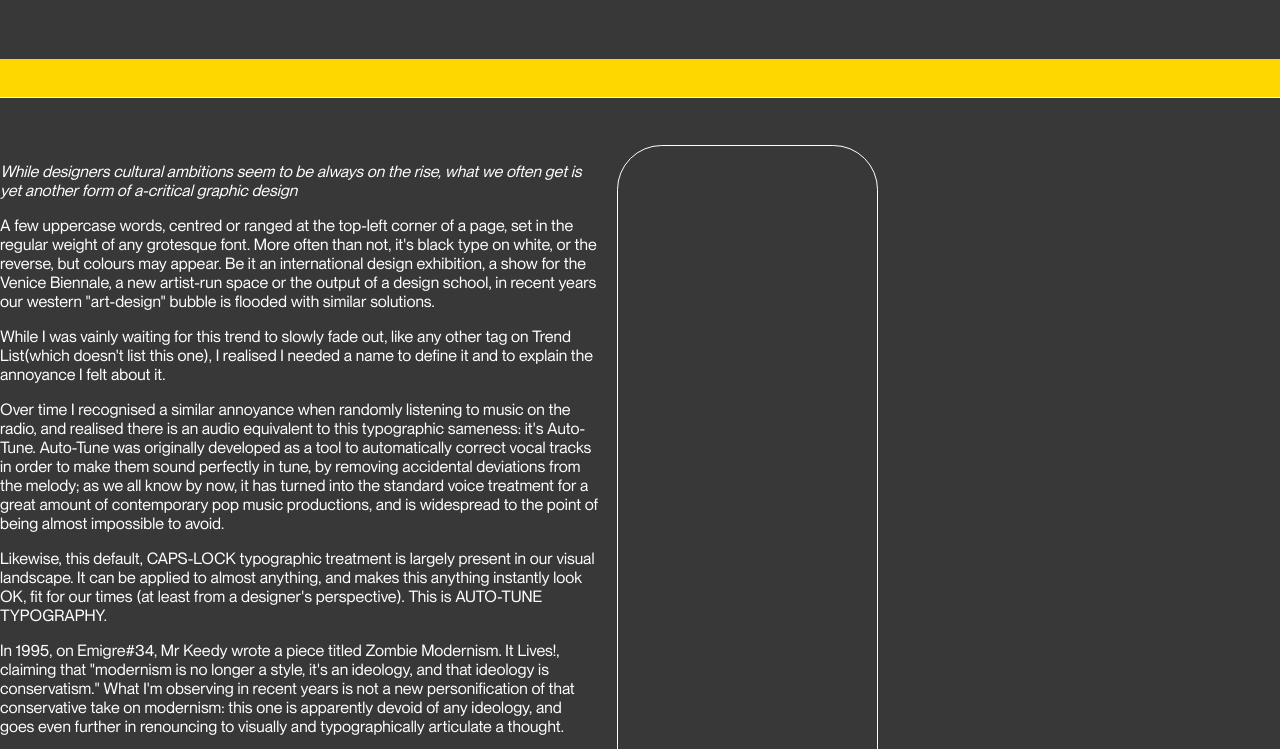
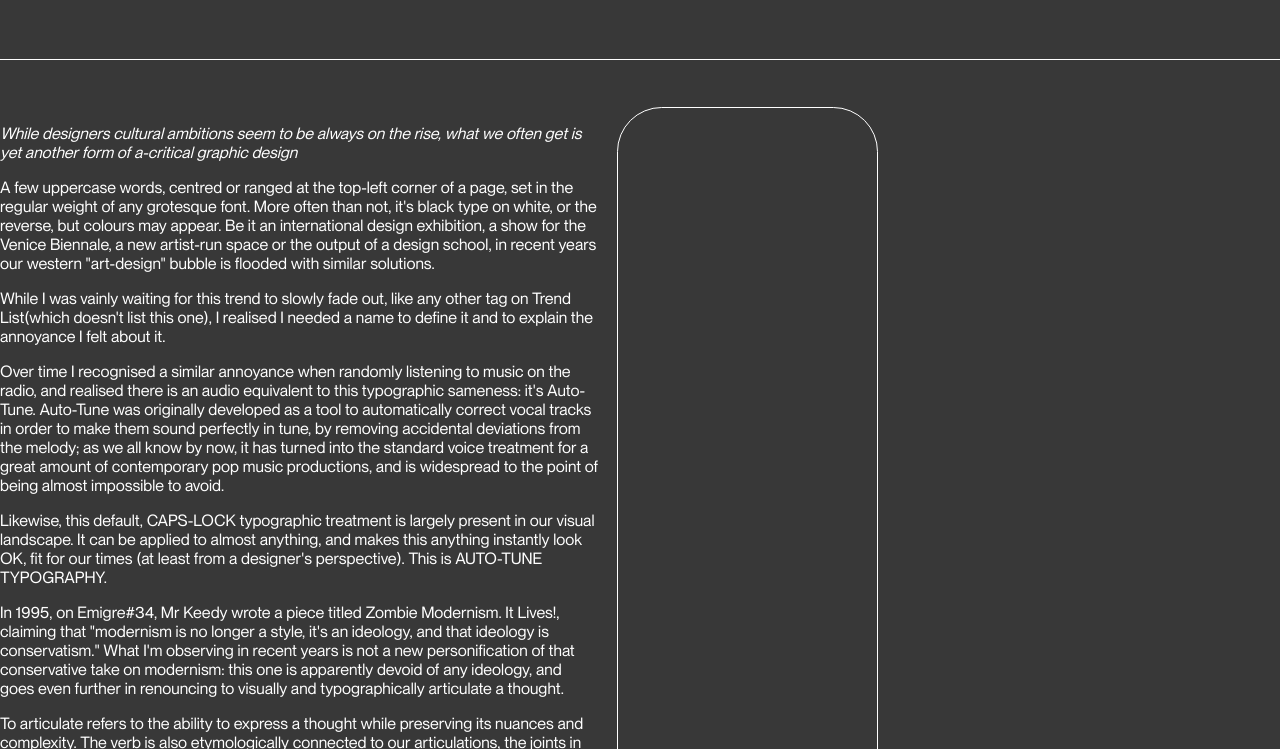
Before and after one commit to prututu/spread, a plain HTML site: page index.html in a window 1280 px wide. Shown: the part 622-1371 px from the top of the page. Drawn offline with Linux system fonts and the light colour scheme; a web font is replaced by a local one.

Commit message:
Merge reversed, changes to print

```diff
--- a/style.css
+++ b/style.css
@@ -41,7 +41,7 @@
 
     --page-spacing:24px;
 
-    --background-color: black;
+    --background-color: #383838;
     --arrow-width: 6vw;
 
     /* side bubbles */
@@ -161,12 +161,7 @@ a:visited{
 /* || ASSETS */
 
 .line{
-    position: sticky;
-    top:0;
-    display: block;
-    height: 3vw;
-    background-color: gold;
-    border-bottom: 1px solid;
+    border-top: 1px solid;
     margin-top: var(--page-spacing);
     margin-bottom: var(--page-spacing);
 }
@@ -218,12 +213,12 @@ a:visited{
     right: var(--switch-position); */
     padding: 2vh calc(100% - var(--section-width) - var(--page-spacing));
     top: 0;
-    right: 0;
+    right: 3vw;
     width: 100%;
     background: var(--background-color);
     border-bottom: solid 1px white;
 
-    --reference: 4vw;
+    --reference: 3.5vw;
     --toggle-width: calc(var( --reference)*2.55);
     --toggle-height: calc(var(--reference)*1);
 
@@ -398,7 +393,7 @@ div {
         --background-color: #ffffff;
     }
 
-    .footer, .sticky{
+    .footer, .sticky, .sticky-switch{
         display: none;
     }
 
```
Also changed, not shown: index.html (+2 -0 lines).
